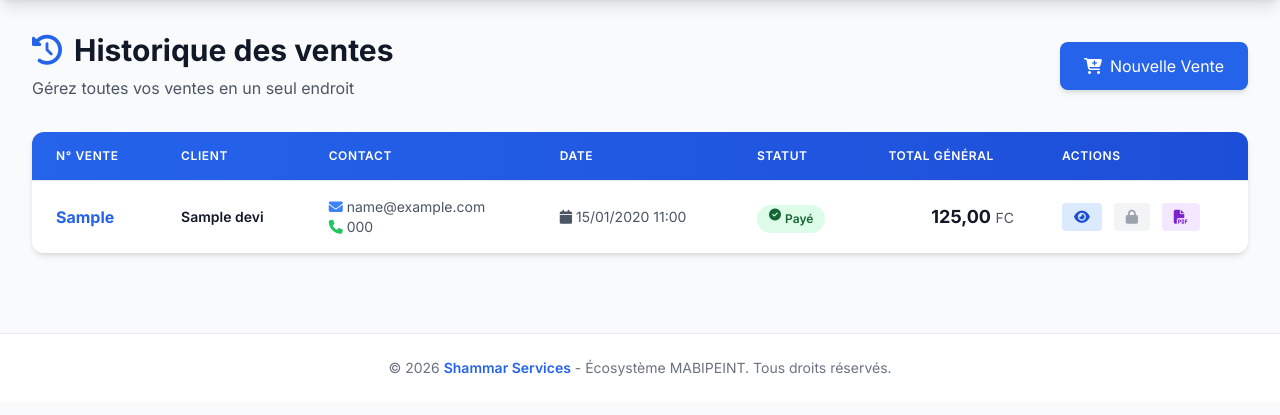
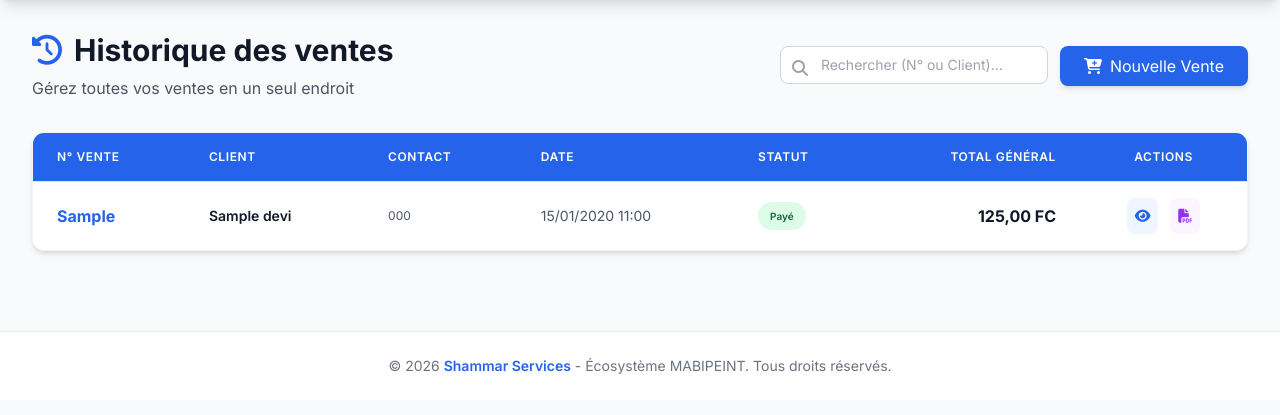
Before and after one commit to chadrackmbupiokajess/Shammar-Services, a Django app: page /devis/ in a window 1280 px wide. Shown: the part 64-479 px from the top of the page. Run offline with Django 5.2, Linux system fonts and the light colour scheme; a user stored in the database is signed in; tables that the repository leaves empty hold one stand-in row (values such as "Sample post"); some libraries are stand-ins or nearby versions.

```diff
--- a/mabipint/templates/mabipint/base.html
+++ b/mabipint/templates/mabipint/base.html
@@ -4,7 +4,7 @@
 <head>
     <meta charset="UTF-8">
     <meta name="viewport" content="width=device-width, initial-scale=1.0">
-    <title>{% block title %}MABIPINT - Shammar Services{% endblock %}</title>
+    <title>{% block title %}MABIPEINT - Shammar Services{% endblock %}</title>
 
     <!-- Tailwind CSS CDN -->
     <script src="https://cdn.tailwindcss.com"></script>
--- a/mabipint/templates/mabipint/dashboard.html
+++ b/mabipint/templates/mabipint/dashboard.html
@@ -1,6 +1,6 @@
 {% extends 'mabipint/base.html' %}
 
-{% block title %}Tableau de bord - MABIPINT{% endblock %}
+{% block title %}Tableau de bord - MABIPEINT{% endblock %}
 
 {% block content %}
 <div class="max-w-7xl mx-auto px-2 sm:px-6 lg:px-8">
--- a/mabipint/templates/mabipint/devis_create.html
+++ b/mabipint/templates/mabipint/devis_create.html
@@ -1,6 +1,6 @@
 {% extends 'mabipint/base.html' %}
 
-{% block title %}Nouvelle Vente - MABIPINT{% endblock %}
+{% block title %}Nouvelle Vente - MABIPEINT{% endblock %}
 
 {% block content %}
 <div class="max-w-7xl mx-auto px-2 sm:px-6 lg:px-8">
--- a/mabipint/templates/mabipint/devis_detail.html
+++ b/mabipint/templates/mabipint/devis_detail.html
@@ -1,6 +1,6 @@
 {% extends 'mabipint/base.html' %}
 
-{% block title %}Reçu {{ devis.numero }} - MABIPINT{% endblock %}
+{% block title %}Reçu {{ devis.numero }} - MABIPEINT{% endblock %}
 
 {% block content %}
 <div class="max-w-7xl mx-auto px-2 sm:px-6 lg:px-8">
@@ -29,7 +29,7 @@
             <div class="receipt-header">
                 <div class="header-main">
                     <h1 class="company-name">SHAMMAR SERVICES</h1>
-                    <p class="company-tagline">Écosystème MABIPINT</p>
+                    <p class="company-tagline">Écosystème MABIPEINT</p>
                     <p class="system-name">Système de Gestion des Ventes</p>
                 </div>
                 <div class="header-side">
@@ -115,7 +115,7 @@
 
             <!-- Pied -->
             <div class="receipt-footer">
-                <p>SHAMMAR SERVICES - MABIPINT | Merci pour votre achat</p>
+                <p>SHAMMAR SERVICES - MABIPEINT | Merci pour votre achat</p>
             </div>
         </div>
     </div>
--- a/mabipint/templates/mabipint/devis_list.html
+++ b/mabipint/templates/mabipint/devis_list.html
@@ -1,37 +1,48 @@
 {% extends 'mabipint/base.html' %}
 
-{% block title %}Historique des ventes - MABIPINT{% endblock %}
+{% block title %}Historique des ventes - MABIPEINT{% endblock %}
 
 {% block content %}
 <div class="max-w-7xl mx-auto px-4 sm:px-6 lg:px-8">
 
     <!-- En-tête -->
-    <div class="mb-8 flex justify-between items-center">
+    <div class="mb-8 flex flex-col md:flex-row justify-between items-center gap-4">
         <div>
-            <h1 class="text-3xl font-bold text-gray-900">
+            <h1 class="text-2xl md:text-3xl font-bold text-gray-900">
                 <i class="fas fa-history text-blue-600 mr-3"></i>Historique des ventes
             </h1>
             <p class="text-gray-600 mt-2">Gérez toutes vos ventes en un seul endroit</p>
         </div>
-        <a href="{% url 'devis_create' %}" class="bg-blue-600 text-white px-6 py-3 rounded-lg hover:bg-blue-700 transition shadow-md hover:shadow-lg transform hover:scale-105">
-            <i class="fas fa-cart-plus mr-2"></i>Nouvelle Vente
-        </a>
+        <div class="flex flex-col sm:flex-row gap-3 w-full md:w-auto">
+            <!-- Formulaire de recherche -->
+            <form method="get" class="relative flex-grow">
+                <input type="text" name="search" value="{{ search_query|default:'' }}"
+                       placeholder="Rechercher (N° ou Client)..."
+                       class="w-full pl-10 pr-4 py-2 border border-gray-300 rounded-lg focus:ring-2 focus:ring-blue-500 outline-none text-sm">
+                <div class="absolute left-3 top-2.5 text-gray-400">
+                    <i class="fas fa-search"></i>
+                </div>
+            </form>
+            <a href="{% url 'devis_create' %}" class="bg-blue-600 text-white px-6 py-2 rounded-lg hover:bg-blue-700 transition shadow-md flex items-center justify-center whitespace-nowrap">
+                <i class="fas fa-cart-plus mr-2"></i>Nouvelle Vente
+            </a>
+        </div>
     </div>
 
     <!-- Liste des ventes -->
-    <div class="bg-white rounded-xl shadow-md overflow-hidden">
+    <div class="bg-white rounded-xl shadow-md overflow-hidden border border-gray-100">
         {% if devis_list %}
         <div class="overflow-x-auto table-responsive">
             <table class="min-w-full divide-y divide-gray-200">
-                <thead class="bg-gradient-to-r from-blue-600 to-blue-700">
+                <thead class="bg-blue-600">
                     <tr>
                         <th class="px-6 py-4 text-left text-xs font-semibold text-white uppercase tracking-wider">N° Vente</th>
                         <th class="px-6 py-4 text-left text-xs font-semibold text-white uppercase tracking-wider">Client</th>
                         <th class="px-6 py-4 text-left text-xs font-semibold text-white uppercase tracking-wider">Contact</th>
                         <th class="px-6 py-4 text-left text-xs font-semibold text-white uppercase tracking-wider">Date</th>
                         <th class="px-6 py-4 text-left text-xs font-semibold text-white uppercase tracking-wider">Statut</th>
-                        <th class="px-6 py-4 text-left text-xs font-semibold text-white uppercase tracking-wider">Total Général</th>
-                        <th class="px-6 py-4 text-left text-xs font-semibold text-white uppercase tracking-wider">Actions</th>
+                        <th class="px-6 py-4 text-right text-xs font-semibold text-white uppercase tracking-wider">Total Général</th>
+                        <th class="px-6 py-4 text-center text-xs font-semibold text-white uppercase tracking-wider">Actions</th>
                     </tr>
                 </thead>
                 <tbody class="bg-white divide-y divide-gray-200">
@@ -44,41 +55,34 @@
                             <div class="text-sm font-semibold text-gray-900">{{ devis.client_nom }}</div>
                         </td>
                         <td class="px-6 py-4">
-                            <div class="text-sm text-gray-600">
-                                {% if devis.client_email %}
-                                <div><i class="fas fa-envelope mr-1 text-blue-500"></i>{{ devis.client_email }}</div>
-                                {% endif %}
+                            <div class="text-xs text-gray-600">
                                 {% if devis.client_telephone %}
-                                <div><i class="fas fa-phone mr-1 text-green-500"></i>{{ devis.client_telephone }}</div>
+                                <div>{{ devis.client_telephone }}</div>
+                                {% else %}
+                                <span class="text-gray-400">---</span>
                                 {% endif %}
                             </div>
                         </td>
                         <td class="px-6 py-4 whitespace-nowrap text-sm text-gray-600">
-                            <i class="fas fa-calendar mr-1"></i>{{ devis.date_creation|date:"d/m/Y H:i" }}
+                            {{ devis.date_creation|date:"d/m/Y H:i" }}
                         </td>
                         <td class="px-6 py-4 whitespace-nowrap">
-                            <span class="px-3 py-1 inline-flex text-xs leading-5 font-semibold rounded-full bg-green-100 text-green-800">
-                                <i class="fas fa-check-circle mr-1"></i>Payé
+                            <span class="px-3 py-1 inline-flex text-[10px] leading-5 font-semibold rounded-full bg-green-100 text-green-800">
+                                Payé
                             </span>
                         </td>
                         <td class="px-6 py-4 whitespace-nowrap text-right">
-                            <span class="text-lg font-bold text-gray-900">{{ devis.total_general|floatformat:2 }}</span>
-                            <span class="text-sm text-gray-600">FC</span>
+                            <span class="font-bold text-gray-900">{{ devis.total_general|floatformat:2 }} FC</span>
                         </td>
-                        <td class="px-6 py-4 whitespace-nowrap text-sm space-x-2">
+                        <td class="px-6 py-4 whitespace-nowrap text-center text-sm space-x-1 md:space-x-2">
                             <a href="{% url 'devis_detail' devis.pk %}"
-                               class="inline-block bg-blue-100 text-blue-700 px-3 py-1 rounded hover:bg-blue-200 transition"
-                               title="Voir">
+                               class="inline-block bg-blue-50 text-blue-600 p-2 rounded-lg hover:bg-blue-100 transition"
+                               title="Détails">
                                 <i class="fas fa-eye"></i>
                             </a>
-                            <!-- Bouton Modifier désactivé -->
-                            <span class="inline-block bg-gray-100 text-gray-400 px-3 py-1 rounded cursor-not-allowed"
-                                  title="Modification désactivée">
-                                <i class="fas fa-lock"></i>
-                            </span>
                             <a href="{% url 'devis_pdf' devis.pk %}"
-                               class="inline-block bg-purple-100 text-purple-700 px-3 py-1 rounded hover:bg-purple-200 transition"
-                               title="Imprimer Facture">
+                               class="inline-block bg-purple-50 text-purple-600 p-2 rounded-lg hover:bg-purple-100 transition"
+                               title="Reçu PDF">
                                 <i class="fas fa-file-pdf"></i>
                             </a>
                         </td>
@@ -87,6 +91,52 @@
                 </tbody>
             </table>
         </div>
+
+        <!-- Pagination -->
+        {% if devis_list.has_other_pages %}
+        <div class="bg-gray-50 px-6 py-4 border-t border-gray-200 flex flex-col sm:flex-row justify-between items-center gap-4">
+            <p class="text-sm text-gray-600">
+                Page {{ devis_list.number }} sur {{ devis_list.paginator.num_pages }}
+            </p>
+            <nav class="inline-flex rounded-md shadow-sm -space-x-px" aria-label="Pagination">
+                {% if devis_list.has_previous %}
+                <a href="?page={{ devis_list.previous_page_number }}{% if search_query %}&search={{ search_query }}{% endif %}"
+                   class="relative inline-flex items-center px-3 py-2 rounded-l-md border border-gray-300 bg-white text-sm font-medium text-gray-500 hover:bg-gray-50">
+                    <i class="fas fa-chevron-left"></i>
+                </a>
+                {% else %}
+                <span class="relative inline-flex items-center px-3 py-2 rounded-l-md border border-gray-300 bg-gray-100 text-sm font-medium text-gray-400">
+                    <i class="fas fa-chevron-left"></i>
+                </span>
+                {% endif %}
+
+                {% for num in devis_list.paginator.page_range %}
+                    {% if devis_list.number == num %}
+                    <span class="relative inline-flex items-center px-4 py-2 border border-blue-600 bg-blue-600 text-sm font-bold text-white">
+                        {{ num }}
+                    </span>
+                    {% elif num > devis_list.number|add:'-3' and num < devis_list.number|add:'3' %}
+                    <a href="?page={{ num }}{% if search_query %}&search={{ search_query }}{% endif %}"
+                       class="relative inline-flex items-center px-4 py-2 border border-gray-300 bg-white text-sm font-medium text-gray-700 hover:bg-gray-50">
+                        {{ num }}
+                    </a>
+                    {% endif %}
+                {% endfor %}
+
+                {% if devis_list.has_next %}
+                <a href="?page={{ devis_list.next_page_number }}{% if search_query %}&search={{ search_query }}{% endif %}"
+                   class="relative inline-flex items-center px-3 py-2 rounded-r-md border border-gray-300 bg-white text-sm font-medium text-gray-500 hover:bg-gray-50">
+                    <i class="fas fa-chevron-right"></i>
+                </a>
+                {% else %}
+                <span class="relative inline-flex items-center px-3 py-2 rounded-r-md border border-gray-300 bg-gray-100 text-sm font-medium text-gray-400">
+                    <i class="fas fa-chevron-right"></i>
+                </span>
+                {% endif %}
+            </nav>
+        </div>
+        {% endif %}
+
         {% else %}
         <div class="p-12 text-center">
             <i class="fas fa-shopping-basket text-8xl text-gray-300 mb-6"></i>
--- a/mabipint/templates/mabipint/devis_pdf.html
+++ b/mabipint/templates/mabipint/devis_pdf.html
@@ -1,6 +1,6 @@
 {% extends 'mabipint/base.html' %}
 
-{% block title %}PDF - Reçu {{ devis.numero }} - MABIPINT{% endblock %}
+{% block title %}PDF - Reçu {{ devis.numero }} - MABIPEINT{% endblock %}
 
 {% block content %}
 <div class="max-w-5xl mx-auto px-1 sm:px-6 lg:px-8">
@@ -36,7 +36,7 @@
                         </div>
                         <div class="company-info">
                             <h1 class="company-name">SHAMMAR SERVICES</h1>
-                            <p class="company-tagline">Écosystème MABIPINT</p>
+                            <p class="company-tagline">Écosystème MABIPEINT</p>
                         </div>
                     </div>
                     <p class="system-name">Système de Gestion des Ventes</p>
@@ -118,7 +118,7 @@
 
             <!-- Pied de page -->
             <div class="pdf-footer">
-                <p>SHAMMAR SERVICES - MABIPINT | Merci pour votre achat</p>
+                <p>SHAMMAR SERVICES - MABIPEINT | Merci pour votre achat</p>
                 <p class="text-xs opacity-50">Généré le {{ devis.date_modification|date:"d/m/Y H:i" }}</p>
             </div>
 
--- a/mabipint/views.py
+++ b/mabipint/views.py
@@ -11,6 +11,7 @@ from .forms import DevisForm, LigneDevisForm
 import json
 from decimal import Decimal
 from django.db.models import Sum
+from django.core.paginator import Paginator
 
 
 def login_view(request):
@@ -112,9 +113,27 @@ def dashboard(request):
 
 @login_required
 def devis_list(request):
-    """Liste de tous les devis"""
-    devis_list = Devis.objects.all()
-    return render(request, 'mabipint/devis_list.html', {'devis_list': devis_list})
+    """Liste de tous les devis avec pagination"""
+    devis_queryset = Devis.objects.all().order_by('-date_creation')
+
+    # Paramètre de recherche
+    search_query = request.GET.get('search')
+    if search_query:
+        from django.db.models import Q
+        devis_queryset = devis_queryset.filter(
+            Q(numero__icontains=search_query) |
+            Q(client_nom__icontains=search_query)
+        )
+
+    # Pagination : 10 ventes par page
+    paginator = Paginator(devis_queryset, 10)
+    page_number = request.GET.get('page')
+    devis_list = paginator.get_page(page_number)
+
+    return render(request, 'mabipint/devis_list.html', {
+        'devis_list': devis_list,
+        'search_query': search_query
+    })
 
 
 @login_required
```
